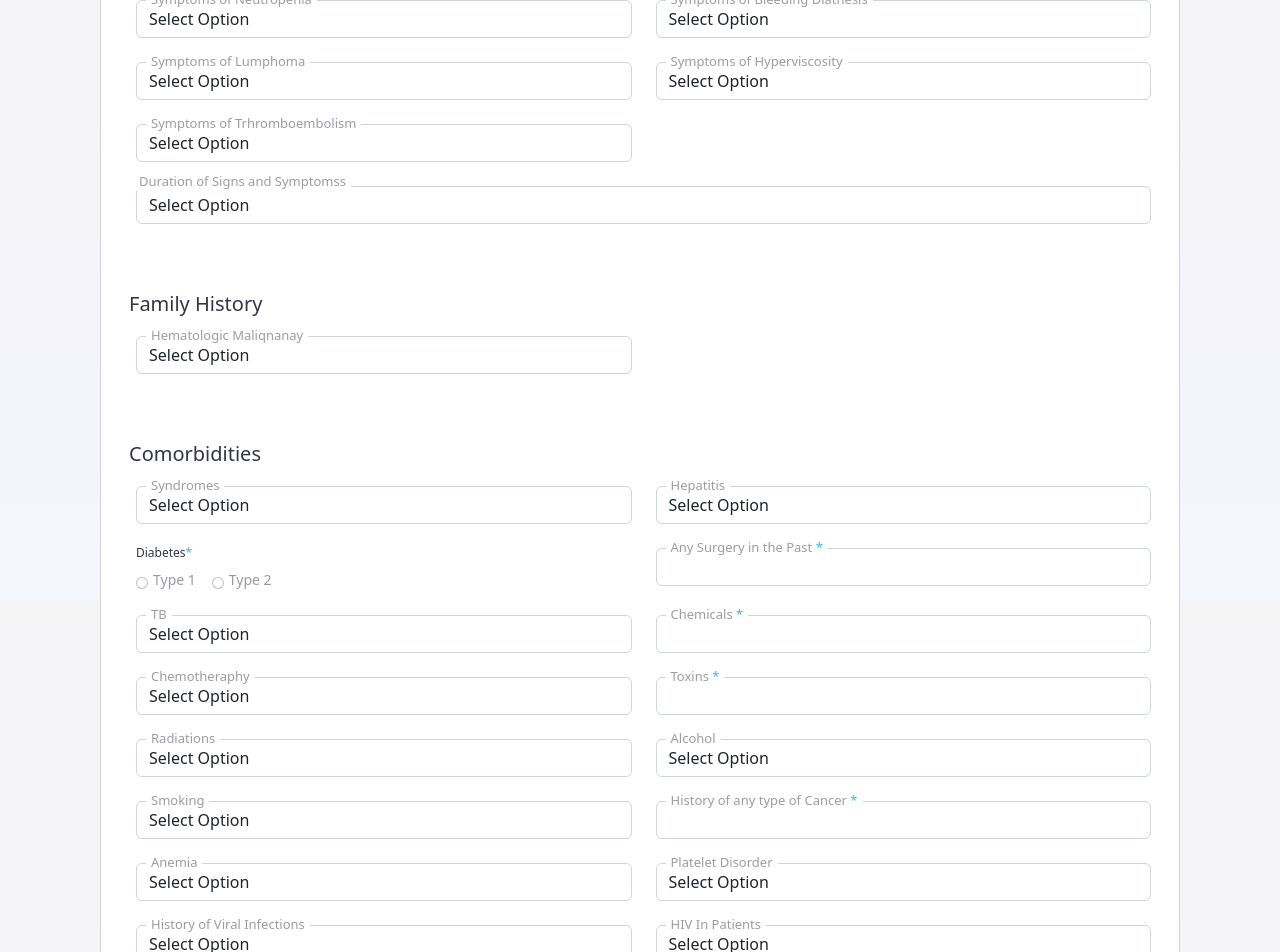
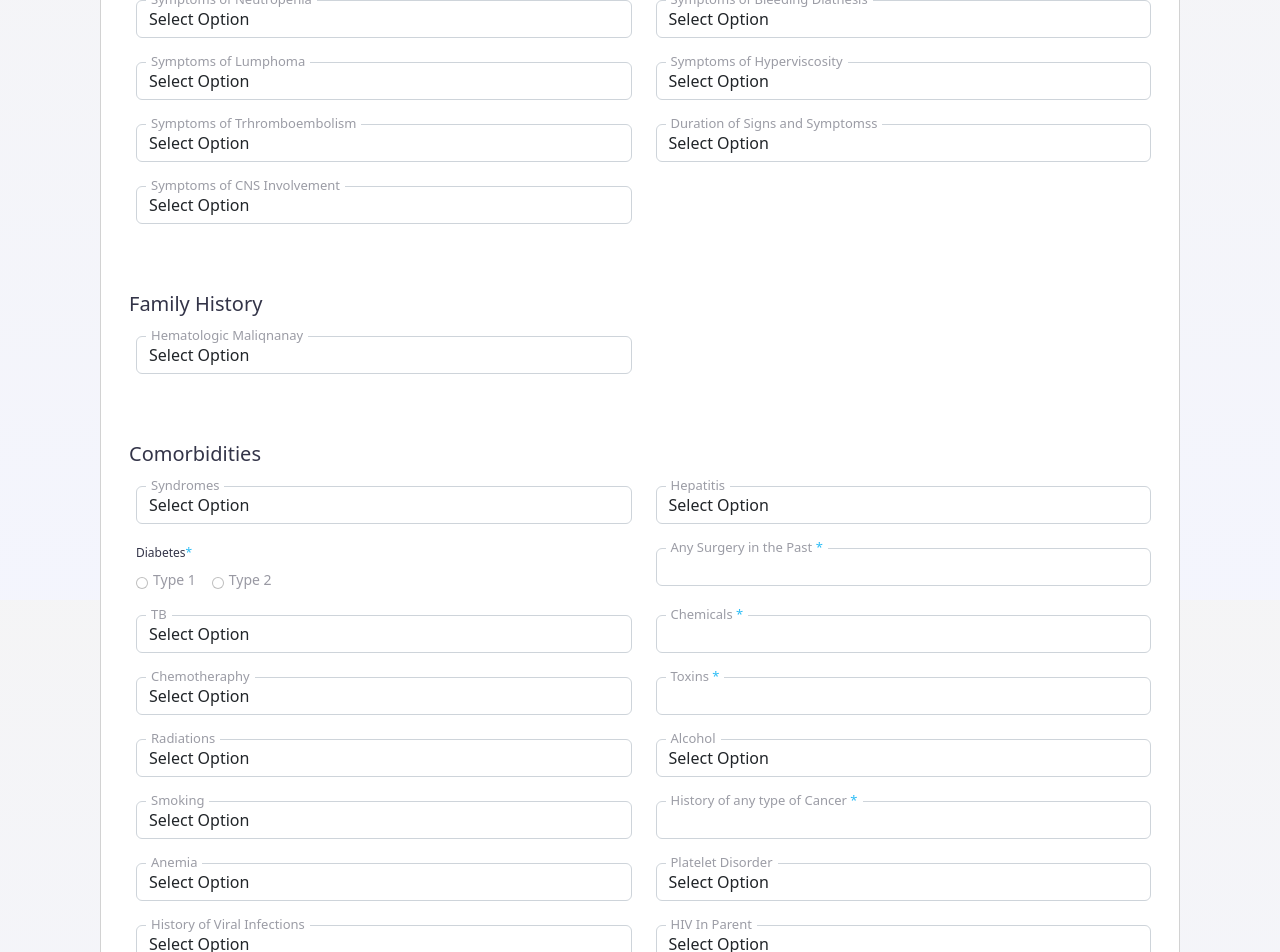
Before and after one commit to Shaharyar07/EHR, a Next.js app: page /complain in a window 1280 px wide. Shown: the part 1000-1952 px from the top of the page. Built offline with nearby package versions, Linux system fonts and the light colour scheme.

Commit message:
Blood group added on demographics, Symptoms of CNS added in Signs and symptoms

```diff
--- a/src/app/complain/page.jsx
+++ b/src/app/complain/page.jsx
@@ -361,7 +361,7 @@ const page = () => {
                     </select>
                   </div>
                 </div>
-
+                <div className='col-md-6'>
                   <div className='form-group local-forms'>
                     <label className='focus-label'>Duration of Signs and Symptomss</label>
                     <select
@@ -374,7 +374,23 @@ const page = () => {
 
                     </select>
                   </div>
-
+                  </div>
+                  <div className='col-md-6'>
+                  <div className='form-group local-forms'>
+                    <label className='focus-label'>Symptoms of CNS Involvement </label>
+                    <select
+                      className='form-control select'
+                      name='Symptoms of CNS Involvement'
+                      >
+                      <option value=''>Select Option</option>
+                      <option value='Seizure'>Seizure</option>
+                      <option value='Imbalance'>Imbalance</option>
+                      <option value='Facial Muscle Weakness'>Facial Muscle Weakness</option>
+                      <option value='Blurred Vision'>Blurred Vision</option>
+                      <option value='Headache'>Headache</option>
+                    </select>
+                  </div>
+              </div>
               </div>
             </div>
           </div>
@@ -636,7 +652,7 @@ const page = () => {
               </div>
               <div className='col-md-6'>
                   <div className='form-group local-forms'>
-                    <label className='focus-label'>HIV In Patients</label>
+                    <label className='focus-label'>HIV In Parent</label>
                     <select
                       className='form-control select'
                       name='character'
@@ -832,7 +848,7 @@ const page = () => {
         </div>
       </div>
 
-      <div className='card-box p-4'>
+      {/* <div className='card-box p-4'>
         <h3 className='card-title mb-3'>Transfusion and Transplant History</h3>
         <div className='row'>
           <div className='col-md-12'>
@@ -862,7 +878,7 @@ const page = () => {
             </div>
           </div>
         </div>
-      </div>
+      </div> */}
 
 
 {/* LAB Test */}
```
Also changed, not shown: src/app/components/forms/CreateProfileForm.jsx (+11 -0 lines).
